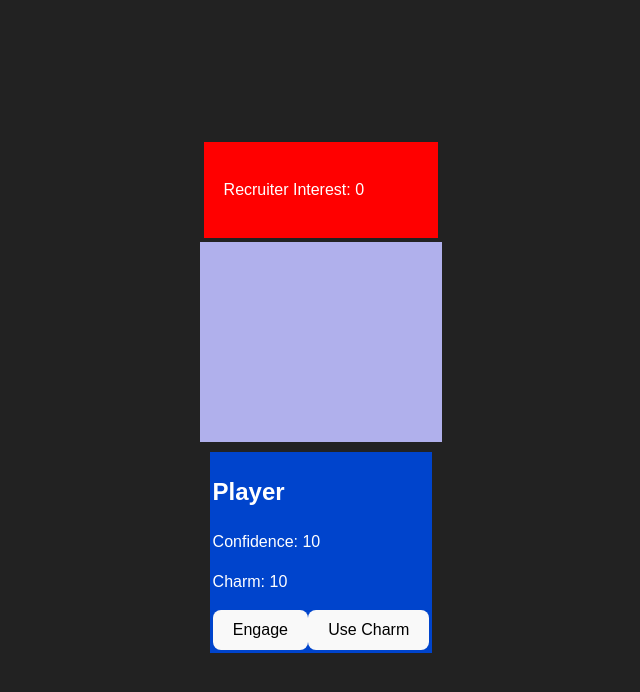
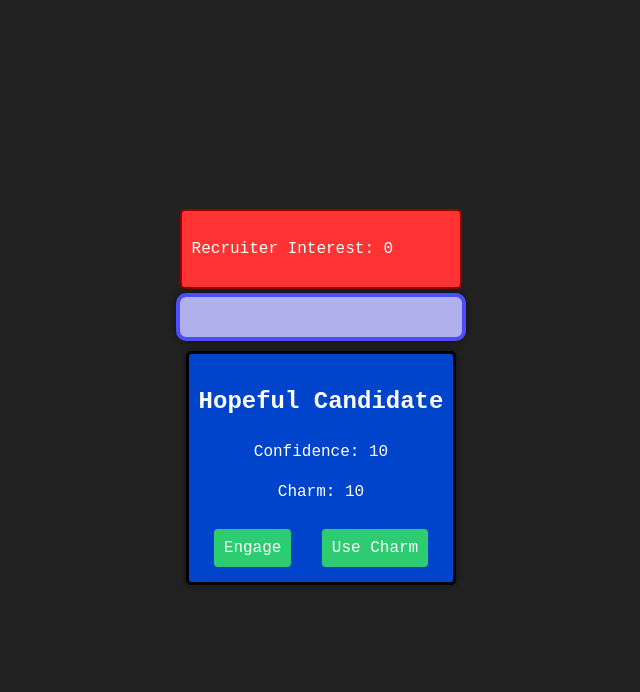
Before and after one commit to Joshsilas/InterviewQuest, a React (Vite) app: page /game in a window 1280 px wide. Shown: the top 692 px of the page, without its empty margins (319-959 px from the left). Built offline with nearby package versions, Linux system fonts and the light colour scheme.

Commit message:
added a bit of css so i can enjoy staring at it

```diff
--- a/src/Components/Boss/boss.css
+++ b/src/Components/Boss/boss.css
@@ -1,10 +1,19 @@
-.bossman{
-    padding: 100px;
+.bossman {
+    padding: 20px;
     background-color: #b0b0ec;
+    border: 4px solid #4d4dff;
+    border-radius: 10px;
+    box-shadow: 0 0 10px rgba(0, 0, 0, 0.5);
+    text-align: center;
+    font-family: 'Courier New', monospace;
 }
 
-.boss1health{
-    background-color: red;
-    padding: 20px;
+.bossHealth {
+    background-color: #ff3333;
+    padding: 10px;
     margin: 4px;
+    border: 2px solid #990000;
+    border-radius: 5px;
+    color: #fff;
+    font-family: 'Courier New', monospace;
 }
--- a/src/Components/Boss/index.jsx
+++ b/src/Components/Boss/index.jsx
@@ -5,7 +5,7 @@ const Boss1 = ({ bossInterest, onBossPowerUsed }) => {
 
     return (
         <div>
-            <div className="boss1health">
+            <div className="bossHealth">
                 <p>Recruiter Interest: {bossInterest}</p>
             </div>
             <div className="bossman"></div>
--- a/src/Components/Player/Player.css
+++ b/src/Components/Player/Player.css
@@ -1,5 +1,12 @@
 .player-container {
-    border: solid #0044cc;
+    border: 3px solid #000;
     background-color: #0044cc;
     margin: 10px;
+    padding: 10px;
+    border-radius: 5px;
+    box-shadow: 0 0 10px rgba(0, 0, 0, 0.5);
+    color: #fff;
+    font-family: 'Courier New', monospace;
+    text-align: center;
+
 }
--- a/src/Components/Player/index.jsx
+++ b/src/Components/Player/index.jsx
@@ -7,7 +7,7 @@ const Player = ({onAttack, onUseSkill, health, charm}) => {
 
     return (
         <div className="player-container">
-            <h2>Player</h2>
+            <h2>Hopeful Candidate</h2>
             <p>Confidence: {health}</p>
             <p>Charm: {charm}</p>
             <PlayerActions onAttack={onAttack} onUseSkill={onUseSkill} />
--- /dev/null
+++ b/src/Components/PlayerActions/PlayerActions.css
@@ -0,0 +1,11 @@
+.player-actions button {
+    padding: 10px;
+    font-size: 16px;
+    background-color: #2ecc71;
+    margin: 5px;
+    color: #fff;
+    border: none;
+    border-radius: 4px;
+    cursor: pointer;
+    transition: background-color 0.3s;
+}
--- a/src/Components/PlayerActions/index.jsx
+++ b/src/Components/PlayerActions/index.jsx
@@ -1,10 +1,11 @@
 import React from 'react';
 import Button from "../Button/index.jsx";
+import './PlayerActions.css';
 
 const PlayerActions = ({ onAttack, onUseSkill }) => {
 
     return (
-        <div className="player-actions-container">
+        <div className="player-actions">
             <Button onClick={onAttack} text={"Engage"}> </Button>
             <Button onClick={onUseSkill} text={"Use Charm"} ></Button>
         </div>
--- a/src/Components/RecruiterLevel/Recruiterlevel.css
+++ b/src/Components/RecruiterLevel/Recruiterlevel.css
@@ -17,11 +17,7 @@ body {
     box-shadow: 0 0 10px rgba(255, 255, 255, 0.2);
 }
 
-.player-info {
-    display: flex;
-    justify-content: space-between;
-    margin-bottom: 20px;
-}
+
 
 .player-info span {
     font-size: 18px;
--- a/src/index.css
+++ b/src/index.css
@@ -20,13 +20,6 @@ a {
 }
 a:hover {
   color: #535bf2;
-}
-
-body {
-  margin: 0;
-
-  min-width: 320px;
-  min-height: 100vh;
 }
 
 h1 {
```
